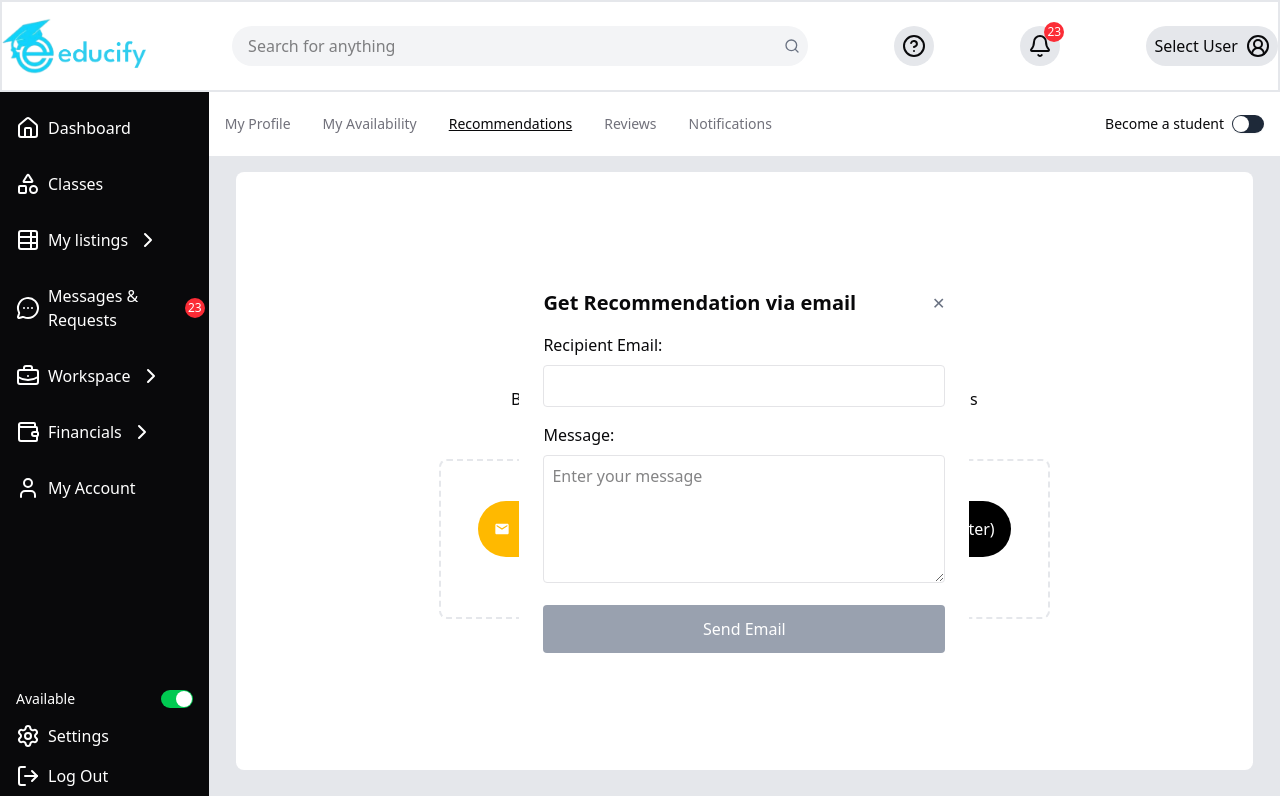
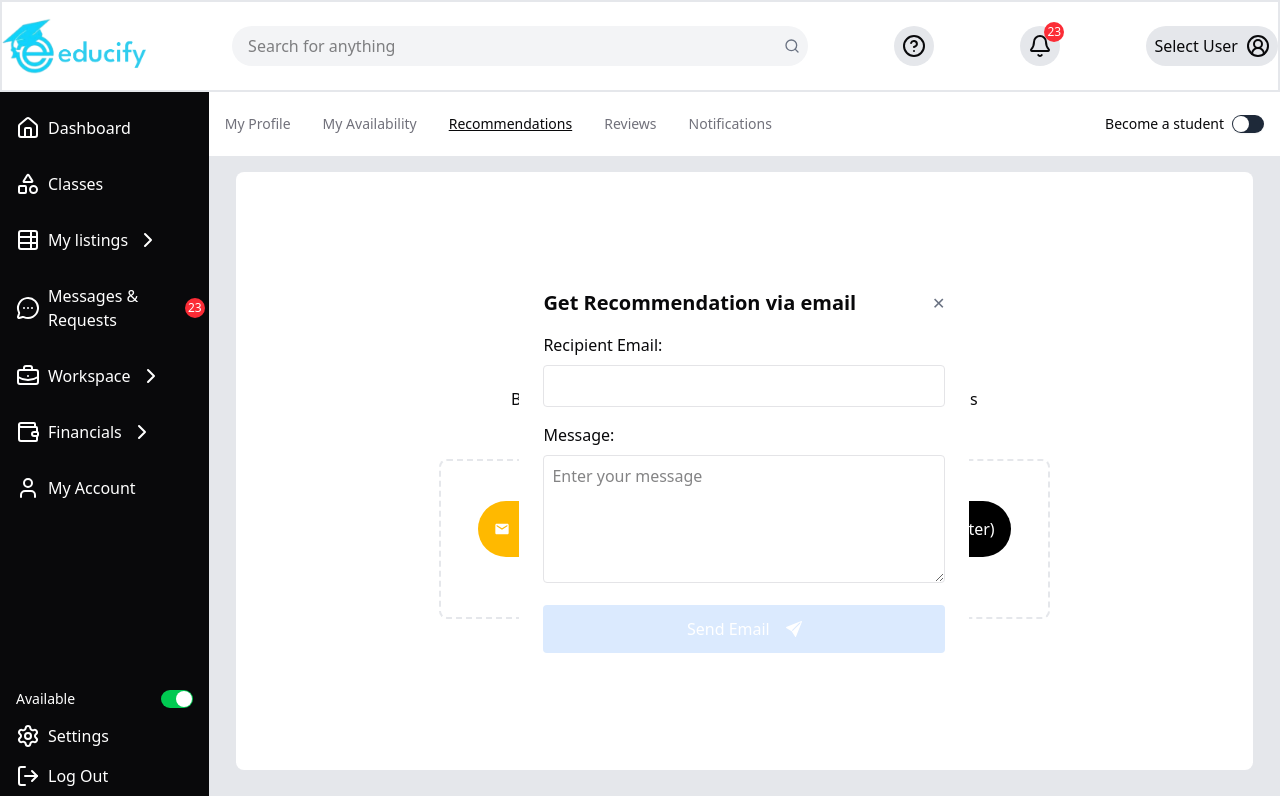
Before and after one commit to obinesto/educify-demo-task, a Next.js app: page / in a window 1280 px wide. Both pictures are taken after a click on the button "Email". Built offline with nearby package versions, Linux system fonts and the light colour scheme.

Commit message:
Update Recommendations.tsx

```diff
--- a/app/components/Recommendations.tsx
+++ b/app/components/Recommendations.tsx
@@ -2,6 +2,7 @@
 import { FaFacebook, FaWhatsapp } from "react-icons/fa";
 import { BsTwitterX } from "react-icons/bs";
 import { MdEmail } from "react-icons/md";
+import { BsFillSendFill } from "react-icons/bs";
 import { useState } from "react";
 
 export default function Recommendations() {
@@ -111,10 +112,13 @@ export default function Recommendations() {
         <div className="fixed bg-opacity-50 flex items-center justify-center">
           <div className="bg-white p-6 rounded-lg w-[500px] max-w-[90%]">
             <div className="flex justify-between items-center mb-4">
-              <h3 className="text-xl font-bold">Get Recommendation via email</h3>
+              <h3 className="text-xl font-bold">
+                Get Recommendation via email
+              </h3>
               <button
+                type="button"
                 onClick={handleEmailClose}
-                className="text-gray-500 hover:text-gray-700"
+                className="text-gray-500 hover:text-gray-700 cursor-pointer"
               >
                 ✕
               </button>
@@ -156,13 +160,14 @@ export default function Recommendations() {
               <button
                 type="submit"
                 disabled={!emailData.recipientEmail || !emailData.message}
-                className={`w-full p-3 rounded text-white ${
+                className={`w-full p-3 rounded text-white flex gap-4 justify-center items-center ${
                   !emailData.recipientEmail || !emailData.message
-                    ? "bg-gray-400"
-                    : "bg-amber-400 hover:bg-amber-500"
+                    ? "bg-blue-100"
+                    : "bg-blue-400 hover:bg-amber-500"
                 }`}
               >
                 Send Email
+                <BsFillSendFill />
               </button>
             </form>
           </div>
```
